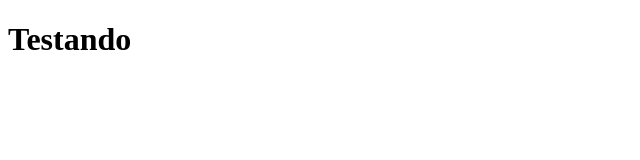
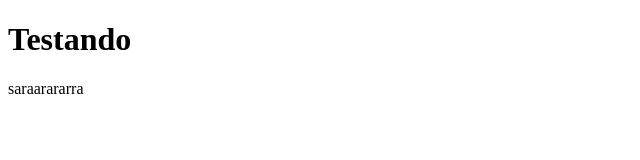
Before and after one commit to saraqwe123/teste0, a plain HTML site: page aula06/index.html in a window 1280 px wide. Shown: the full height of the page, 0-640 px from the left. Drawn offline with Linux system fonts and the light colour scheme.

Commit message:
modifique o index.html

```diff
--- a/aula06/index.html
+++ b/aula06/index.html
@@ -8,5 +8,6 @@
     </head>
     <body>
         <h1>Testando</h1>
+        <p>saraarararra</p>
     </body>
 </html>
```
